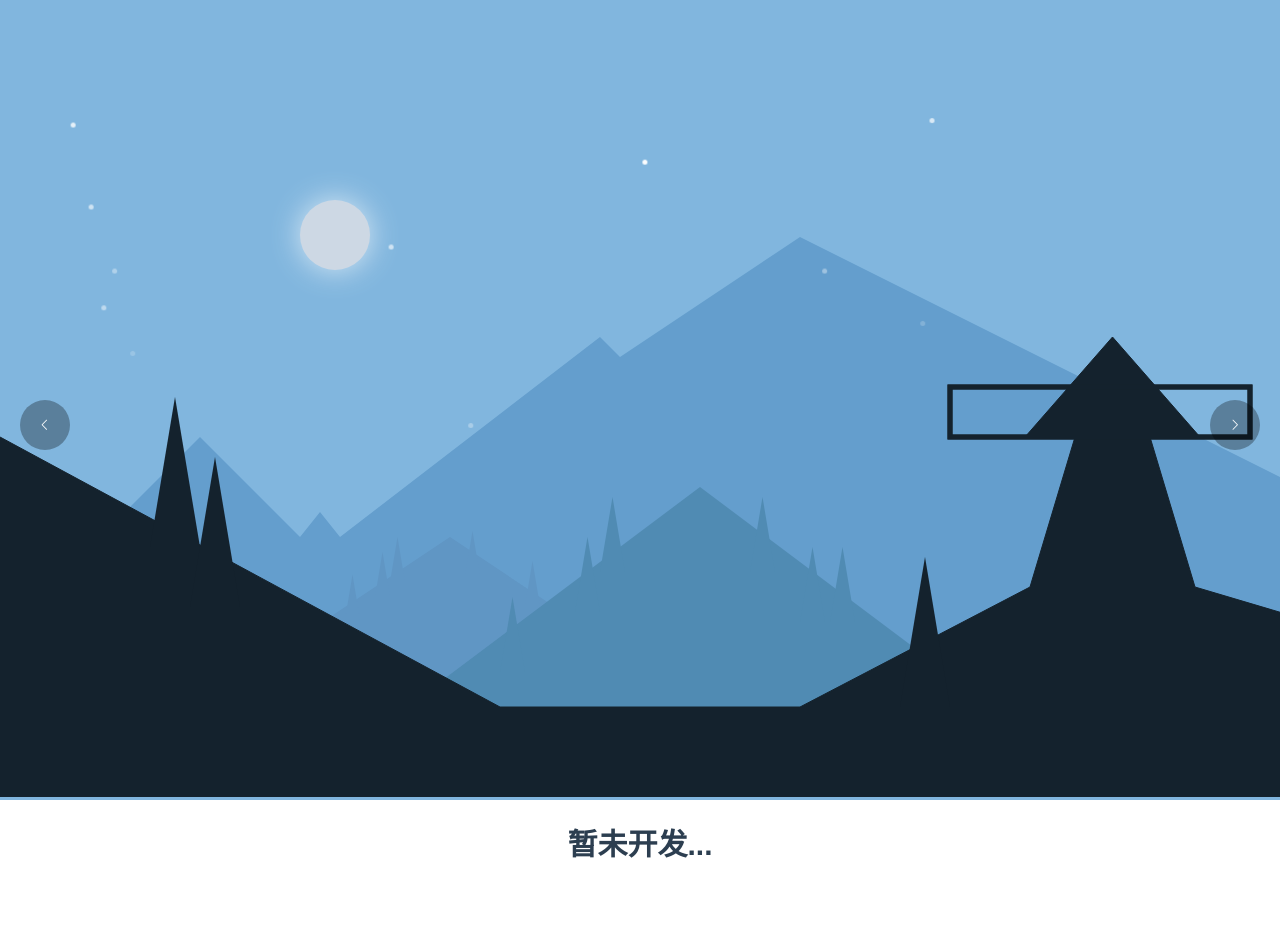
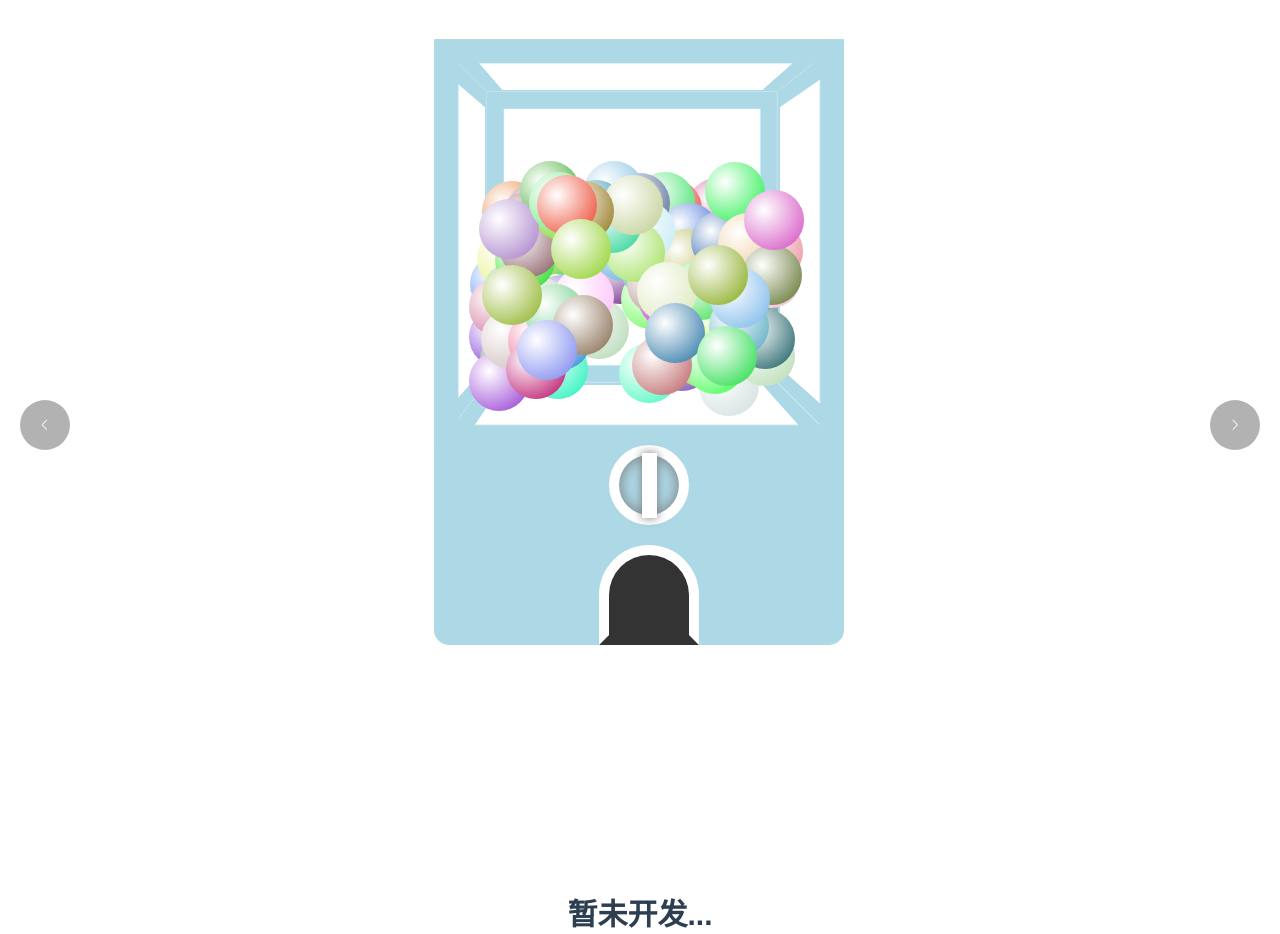
Before and after one commit to zzdoreen/vite-vue3-ts, a Vue app: page /#/illustration in a window 1280 px wide. Before the commit the page ends 864 px from the top, so only its background shows below. Built offline with nearby package versions, Linux system fonts and the light colour scheme.

Commit message:
feat: 扭蛋机

```diff
--- a/src/components/Illustration.vue
+++ b/src/components/Illustration.vue
@@ -1,6 +1,7 @@
 <template>
   <div ref="div_box">
-    <build v-show="count === 0" />
+    <gashapon v-show="count === 0" />
+    <!-- <build v-show="count === 0" /> -->
     <light v-show="count === 1" />
     <h1>暂未开发...</h1>
     <el-button
@@ -19,6 +20,7 @@
 </template>
 <script lang='ts'>
 import Build from "./Illustration/Build.vue";
+import Gashapon from "./Illustration/Gashapon.vue";
 import Light from "./Illustration/Light.vue";
 import { defineComponent, ref } from "vue";
 import { ElMessageBox } from "element-plus";
@@ -27,6 +29,7 @@ export default defineComponent({
   components: {
     Build,
     Light,
+    Gashapon,
   },
   setup: () => {
     let count = ref(0);
--- /dev/null
+++ b/src/components/Illustration/Gashapon.vue
@@ -0,0 +1,263 @@
+<template>
+  <div class="container">
+    <div class="_3Dbox">
+      <div class="cube">
+        <div></div>
+        <div></div>
+        <div></div>
+        <div></div>
+        <div></div>
+        <div></div>
+      </div>
+      <div ref="ball"></div>
+    </div>
+    <div class="bottom">
+      <div class="button" @click="handleStartEnd"></div>
+      <div class="gifts">
+        <div
+          v-show="showFlag"
+          class="choosed-ball"
+          ref="gift"
+          @click="handleOpenGifts"
+        ></div>
+      </div>
+    </div>
+  </div>
+</template>
+<script lang='ts'>
+import { defineComponent, onMounted } from "@vue/runtime-core";
+import { Ref, ref } from "vue";
+
+export default defineComponent({
+  //   left: 0 - 280px;
+  //   bottom:150px - -50px;
+  // animation: ballMove 2s ease-in-out alternate;
+
+  setup: () => {
+    let ball: Ref<null> = ref(null);
+    let gift: Ref<null> = ref(null);
+    let showFlag: Ref<boolean> = ref(false);
+
+    onMounted(() => {
+      for (let i = 0; i < 100; i++) {
+        let aBalls = document.createElement("div");
+        aBalls.setAttribute("class", "ball");
+        aBalls.setAttribute(
+          "style",
+          `
+        left:${Math.random() * 280}px;
+        bottom:${Math.random() * 200 - 50}px;
+        background: radial-gradient(circle at 20px 20px, white, rgb(${parseInt(
+          Math.random() * 255 + ""
+        )},${parseInt(Math.random() * 255 + "")},${parseInt(
+            Math.random() * 255 + ""
+          )}));
+        `
+        );
+        (ball.value as any)?.parentNode?.insertBefore(
+          aBalls,
+          (ball.value as any).nextElementSibling
+        );
+      }
+    });
+
+    function handleStartEnd(event: any) {
+      let aBalls = document.getElementsByClassName("ball");
+
+      if (event.target.getAttribute("class") === "button") {
+        event.target.setAttribute("class", "button active");
+
+        for (let i = 0; i < aBalls.length; i++) {
+          let str = aBalls[i].getAttribute("style");
+          aBalls[i].setAttribute(
+            "style",
+            str + `animation: ballMove .5s ease-out ${Math.random()}s infinite;`
+          );
+        }
+      } else {
+        event.target.setAttribute("class", "button");
+        for (let i = 0; i < aBalls.length; i++) {
+          let str = aBalls[i].getAttribute("style");
+          aBalls[i].setAttribute("style", str + "animation: none;");
+        }
+      }
+      setTimeout(() => {
+        event.target.setAttribute("class", "button");
+        for (let i = 0; i < aBalls.length; i++) {
+          let str = aBalls[i].getAttribute("style");
+          aBalls[i].setAttribute("style", str + "animation: none;");
+        }
+
+        (gift.value as any).setAttribute(
+          "style",
+          "animation: ballOut 1s ease-out normal;"
+        );
+        showFlag.value = true;
+      }, 2000);
+    }
+
+    function handleOpenGifts() {
+      console.log("open");
+    }
+
+    return { handleStartEnd, handleOpenGifts, showFlag, gift, ball };
+  },
+});
+</script>
+<style lang="scss" >
+.container {
+  height: 100vh;
+}
+._3Dbox {
+  width: 300px;
+  margin-left: calc(50% - 175px);
+  margin-top: 70px;
+  perspective: 1000px; /* 视距 */
+}
+._3Dbox .cube {
+  position: relative;
+  width: 300px;
+  height: 300px;
+  transform-style: preserve-3d; /* 以3d的形式展示 ！！！ */
+  // animation: _3dmove 10s linear infinite;
+}
+._3Dbox .cube div {
+  position: absolute;
+  width: 300px;
+  height: 300px;
+  border: 20px solid lightblue;
+  line-height: 300px;
+  font-size: 30px;
+  //   opacity: 0.9;
+  text-align: center;
+  background-size: contain;
+  //   border: 23px solid red;
+}
+._3Dbox .cube div:nth-child(1) {
+  /* 上 */
+  transform: rotateX(90deg) translateZ(170px);
+}
+._3Dbox .cube div:nth-child(2) {
+  /* 下 */
+  transform: rotateX(-90deg) translateZ(170px);
+}
+._3Dbox .cube div:nth-child(3) {
+  /* 前 */
+  transform: translateZ(170px);
+}
+._3Dbox .cube div:nth-child(4) {
+  /* 后 */
+  transform: translateZ(-170px);
+}
+._3Dbox .cube div:nth-child(5) {
+  /* 左 */
+  transform: translateX(-170px) rotateY(90deg);
+}
+._3Dbox .cube div:nth-child(6) {
+  /* 右 */
+  transform: translateX(170px) rotateY(-90deg);
+}
+@keyframes _3dmove {
+  to {
+    transform: rotateX(360deg) rotateY(360deg);
+  }
+}
+
+._3Dbox .ball {
+  position: absolute;
+  width: 60px;
+  height: 60px;
+  border-radius: 50%;
+  bottom: -50px;
+  left: 0;
+  background: radial-gradient(circle at 20px 20px, #fcfcfc, #b993d6);
+}
+//   left: 0 - 280px;
+//   bottom:150px - -50px;
+
+@keyframes ballMove {
+  0% {
+    transform: translateX(0);
+  }
+  20% {
+    transform: translateY(-80px);
+  }
+  50% {
+    transform: translateY(-90px) translateX(20px);
+  }
+  70% {
+    transform: translateY(-100px) translateX(30px);
+  }
+  100% {
+    transform: translateY(-0px) translateX(20px);
+  }
+}
+.active {
+  animation: _2dmove 2s ease-out infinite;
+}
+.bottom {
+  width: 410px;
+  height: 200px;
+  background: lightblue;
+  margin-left: calc(50% - 206px);
+  margin-top: 75px;
+  border-bottom-left-radius: 15px;
+  border-bottom-right-radius: 15px;
+  position: relative;
+  .button {
+    position: absolute;
+    width: 60px;
+    height: 60px;
+    border-radius: 50%;
+    margin-left: calc(50% - 30px);
+    border: 10px solid white;
+    box-shadow: 0 0px 15px #777 inset;
+    &::before {
+      content: "";
+      display: inline-block;
+      width: 15px;
+      height: 65px;
+      background: white;
+      margin-top: -2px;
+      box-shadow: 0px 0px 10px 0px #777;
+    }
+  }
+  .gifts {
+    width: 80px;
+    height: 80px;
+    background: #333;
+    position: absolute;
+    bottom: 0;
+    border: 10px solid white;
+    border-bottom-color: transparent;
+    left: calc(50% - 40px);
+    border-top-right-radius: 50%;
+    border-top-left-radius: 50%;
+    .choosed-ball {
+      width: 60px;
+      height: 60px;
+      border-radius: 50%;
+      background: radial-gradient(circle at 20px 20px, #fcfcfc, #b993d6);
+      margin-left: 10px;
+      margin-top: 50px;
+    }
+  }
+}
+
+@keyframes _2dmove {
+  to {
+    transform: rotateZ(360deg);
+  }
+}
+
+@keyframes ballOut {
+  from {
+    transform: scale(0.5);
+    margin-top: 0px;
+  }
+  to {
+    transform: scale(1);
+    margin-top: 50px;
+  }
+}
+</style>
```
Also changed, not shown: src/components/Text.vue (added, +34 -0 lines), 11 other files (tests, documents, lock files or other folders).
